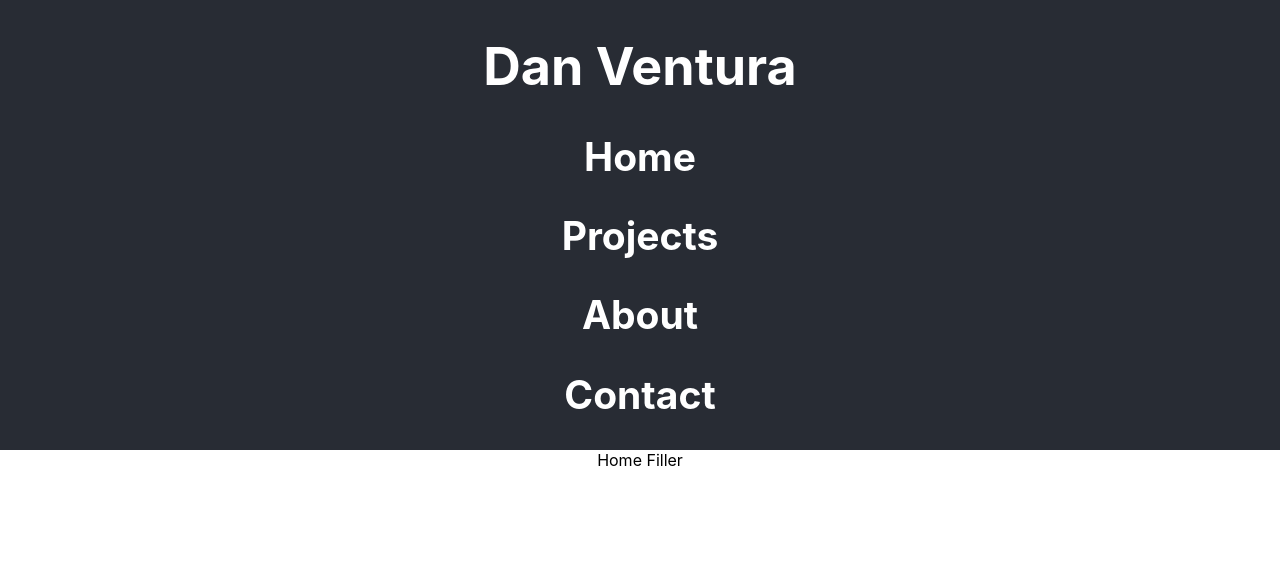
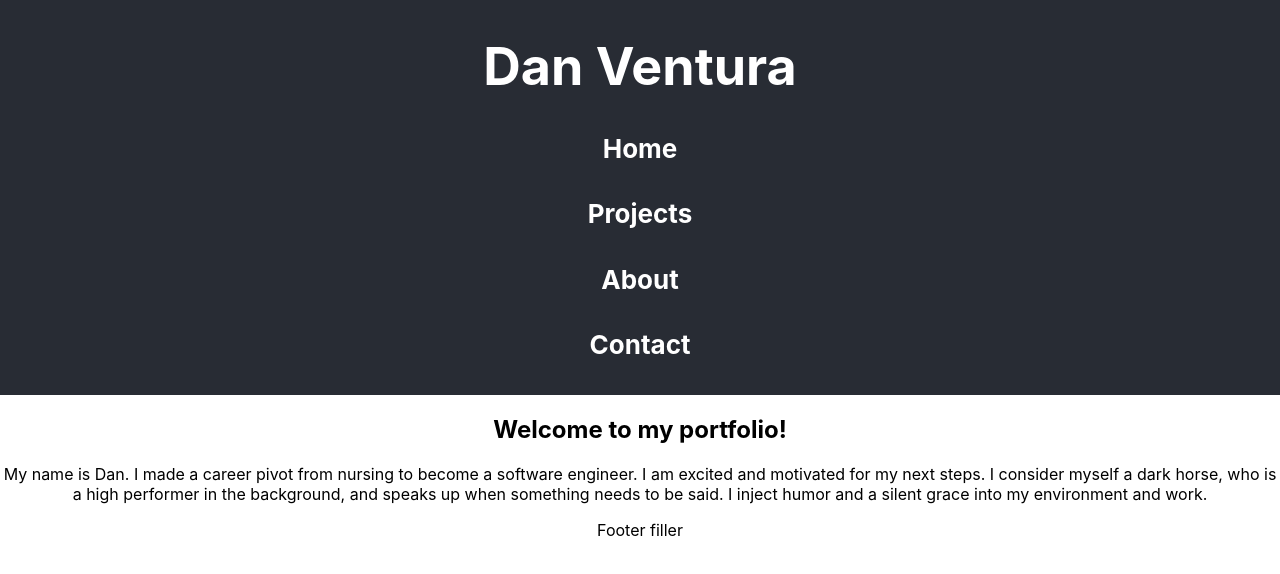
Before and after one commit to dventura221/first-portfolio, a React (Create React App) app: page / in a window 1280 px wide. Shown: the top 574 px of the page. Built offline with nearby package versions, Linux system fonts and the light colour scheme.

Commit message:
added about paragraph, added Footer comp

```diff
--- a/src/App.js
+++ b/src/App.js
@@ -2,6 +2,7 @@
 import '../src/styles/App.css'
 import Nav from './components/Nav'
 import Home from './components/Home'
+import Footer from './components/Footer'
 
 function App() {
   return (
@@ -12,6 +13,9 @@ function App() {
       <main>
         <Home />
       </main>
+      <footer>
+        <Footer />
+      </footer>
     </div>
   )
 }
--- /dev/null
+++ b/src/components/Footer.js
@@ -0,0 +1,9 @@
+const Footer = () => {
+  return (
+    <div>
+      <div>Footer filler</div>
+    </div>
+  )
+}
+
+export default Footer
--- a/src/components/Home.js
+++ b/src/components/Home.js
@@ -1,7 +1,16 @@
 const Home = () => {
   return (
     <div>
-      <div>Home Filler</div>
+      <div>
+        <h2>Welcome to my portfolio!</h2>
+        <p>
+          My name is Dan. I made a career pivot from nursing to become a
+          software engineer. I am excited and motivated for my next steps. I
+          consider myself a dark horse, who is a high performer in the
+          background, and speaks up when something needs to be said. I inject
+          humor and a silent grace into my environment and work.
+        </p>
+      </div>
     </div>
   )
 }
--- a/src/components/Nav.js
+++ b/src/components/Nav.js
@@ -3,10 +3,10 @@ const Nav = () => {
     <div>
       <h1>Dan Ventura</h1>
       <div className="Links">
-        <h2>Home</h2>
-        <h2>Projects</h2>
-        <h2>About</h2>
-        <h2>Contact</h2>
+        <h4>Home</h4>
+        <h4>Projects</h4>
+        <h4>About</h4>
+        <h4>Contact</h4>
       </div>
     </div>
   )
```
